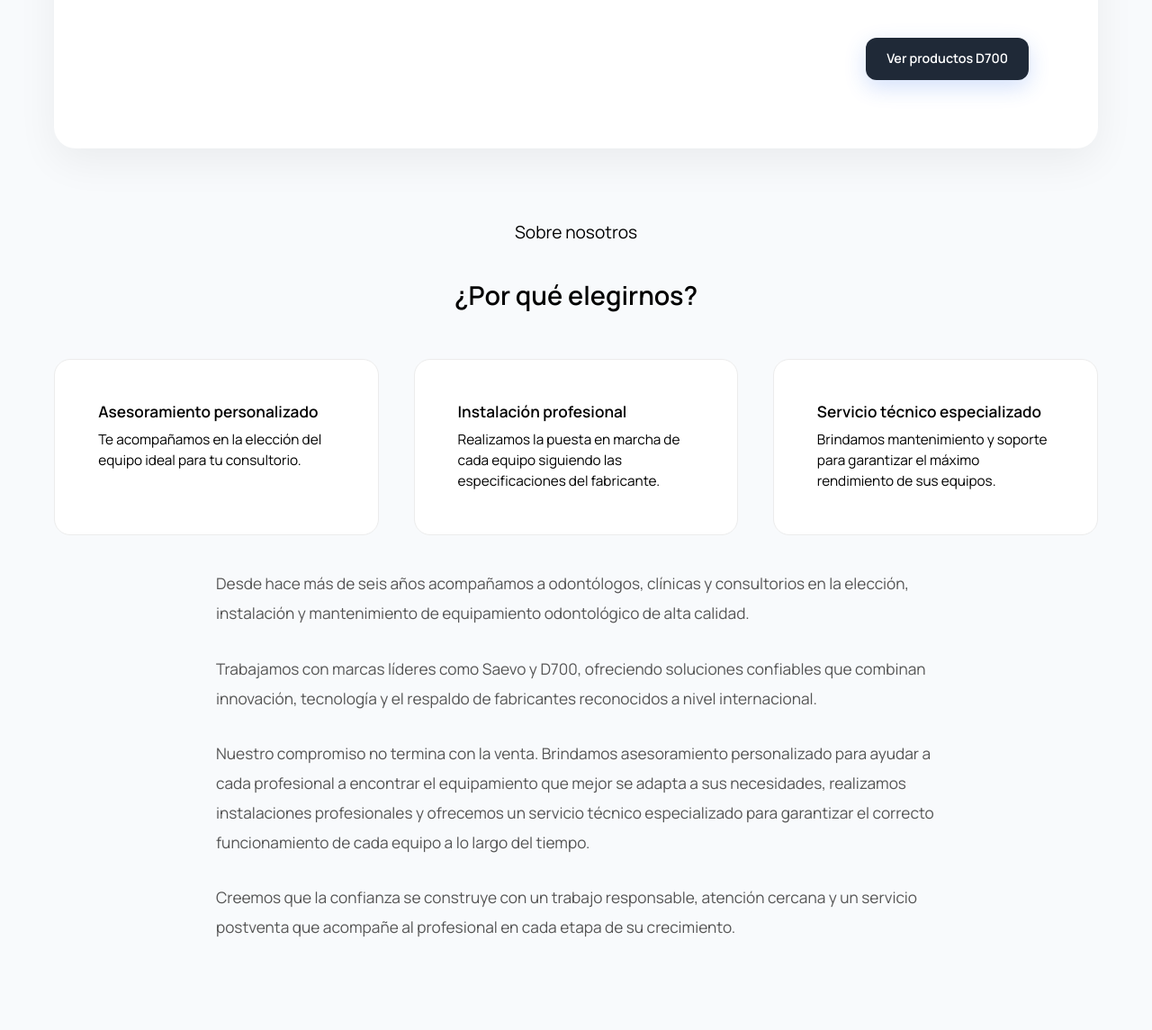
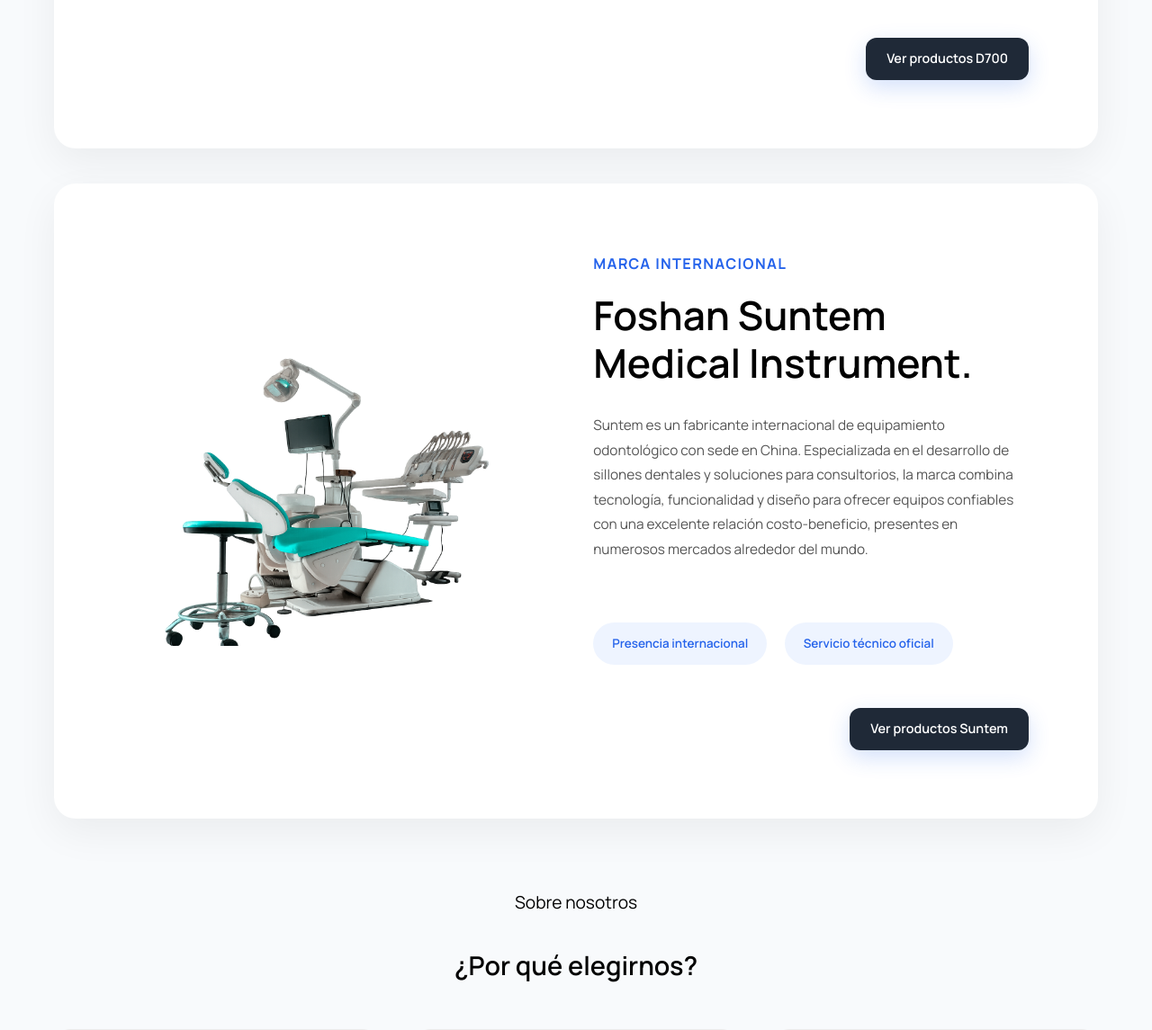
Before and after one commit to tomason182/dimatteo_odontologia, a PHP site: page / in a window 1280 px wide. Shown: the part 2806-3951 px from the top of the page at 90% size. Run offline with PHP 8.4, Linux system fonts and the light colour scheme.

Commit message:
add: se agrego suntem a la pagina principal

```diff
--- a/app/Views/brands.php
+++ b/app/Views/brands.php
@@ -107,6 +107,47 @@
 
     </div>
 
+    <div class="brand-card">
+      <div class="brand-card__image">
+
+        <img
+          src="/assets/img/hero/sillon_gpt.png"
+          alt="Sillones Suntem">
+
+      </div>
+      <div class="brand-card__content">
+
+        <span class="brand-card__subtitle">
+          Marca internacional
+        </span>
+
+        <h3 class="brand-card__title">
+          Foshan Suntem Medical Instrument.
+        </h3>
+
+        <p>
+          Suntem es un fabricante internacional de equipamiento odontológico con sede en China. Especializada en el desarrollo
+          de sillones dentales y soluciones para consultorios, la marca combina tecnología, funcionalidad y diseño para ofrecer
+          equipos confiables con una excelente relación costo-beneficio, presentes en numerosos mercados alrededor del mundo.
+        </p>
+
+        <div class="brand-card__badges">
+
+          <span>Presencia internacional</span>
+
+          <span>Servicio técnico oficial</span>
+
+        </div>
+
+        <a href="<?= router("brand", ["slug" => "suntem"]); ?>" class="btn">
+          Ver productos Suntem
+        </a>
+
+      </div>
+
+
+    </div>
+
 
   </div>
 
```
